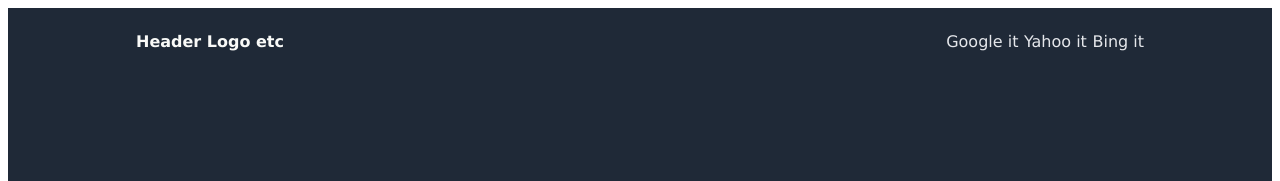
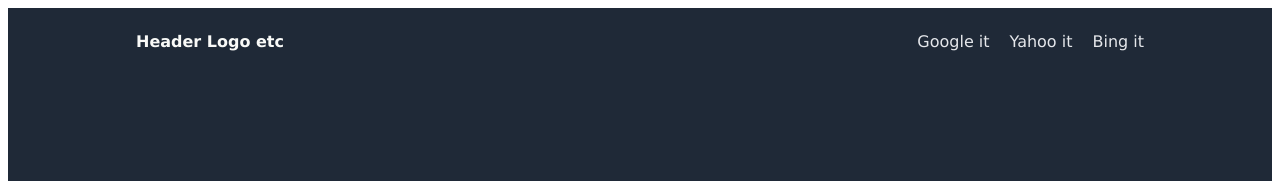
Before and after one commit to doofelos/flexercise, a plain HTML site: page index.html in a window 1280 px wide. Shown: the top 181 px of the page. Drawn offline with Linux system fonts and the light colour scheme.

Commit message:
add gaps between links and change initsec to space-around

```diff
--- a/styles.css
+++ b/styles.css
@@ -15,7 +15,10 @@
     padding: 24px 128px;
 }
 
-
+.links {
+    display: flex;
+    gap: 20px;
+}
 
 .link {
     color: #E5E7EB;
@@ -28,7 +31,7 @@
     color: #FFF;
     display: flex;
     padding: 128px;
-    justify-content: space-between;
+    justify-content: space-around;
 }
 
 .awesome {
```
